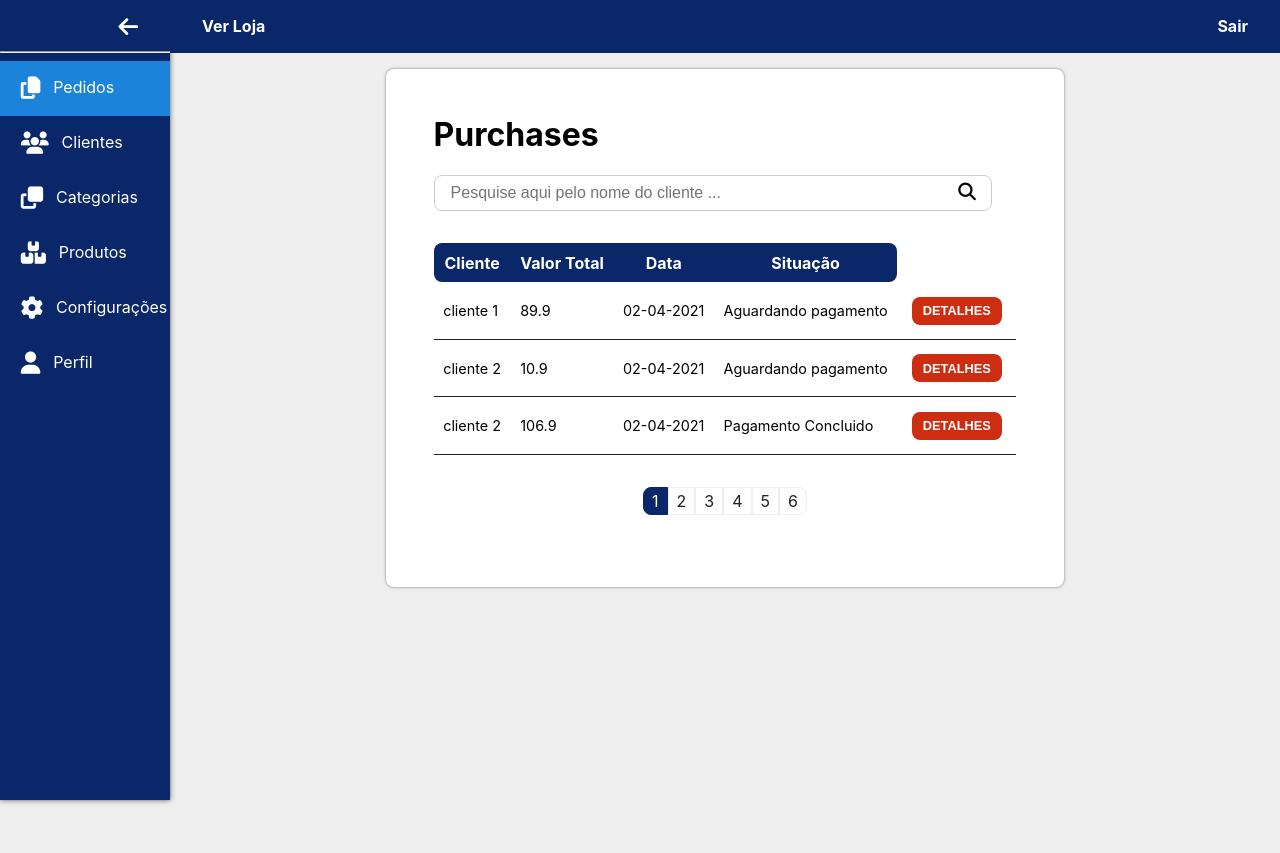
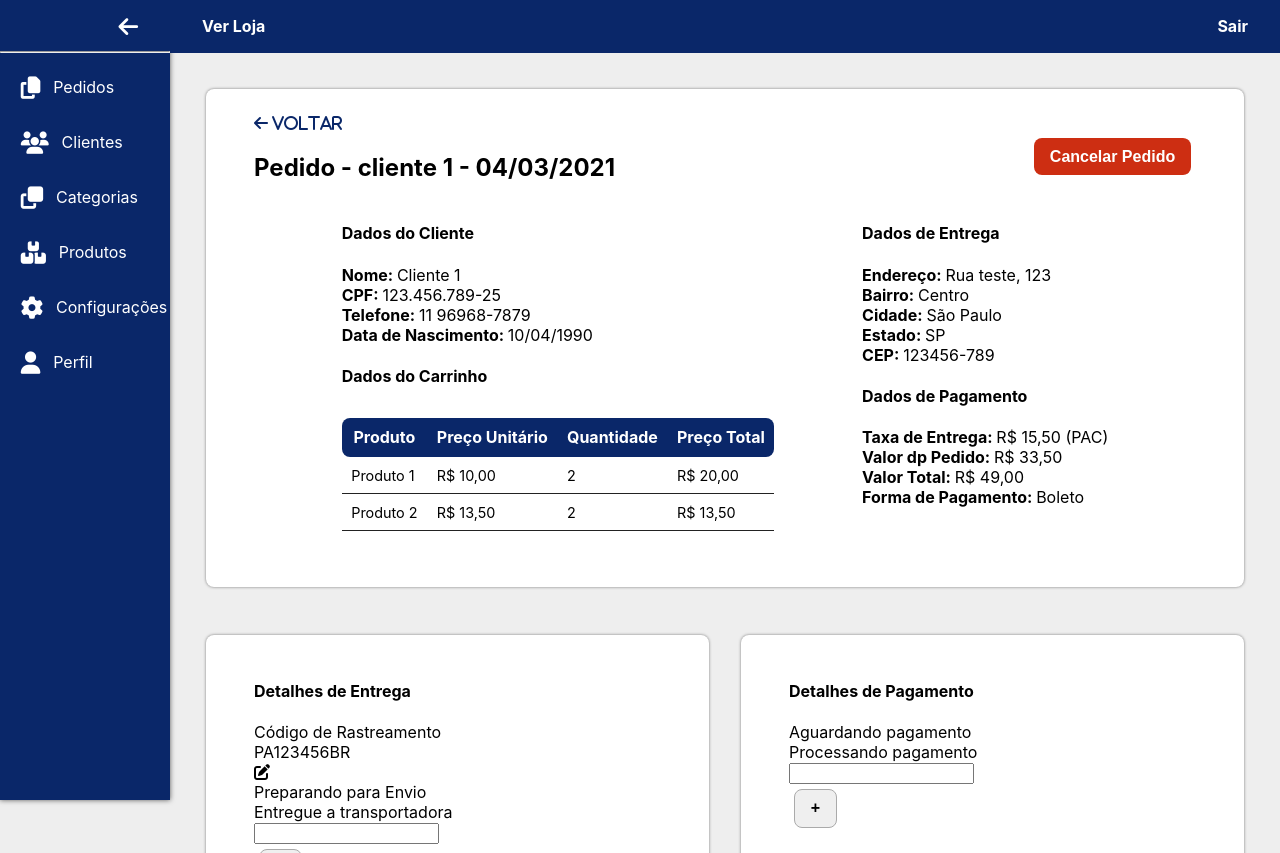
Before and after one commit to vhfuly/ecommerce-dashboard, a React (Create React App) app: page /#/Purchase/logout in a window 1280 px wide. Before the commit this address led to /#/. Built offline with nearby package versions, Linux system fonts and the light colour scheme.

Commit message:
feat: styles in PurchaseDetails

```diff
--- /dev/null
+++ b/src/components/Links/Back.tsx
@@ -0,0 +1,14 @@
+import React from 'react';
+import { Link } from 'react-router-dom';
+
+type Props = {
+  path: string;
+};
+
+const Back: React.FC<Props> = (props) => (
+  <Link to={props.path} className='link-back'>
+    <i className='fas fa-arrow-left'> Voltar </i>
+  </Link>
+);
+
+export default Back;
--- a/src/containers/Purchase/PurchaseDetails.tsx
+++ b/src/containers/Purchase/PurchaseDetails.tsx
@@ -27,17 +27,16 @@ const PurchaseDetails: React.FC = () => {
   }
   return(
     <div className='flex flexColumn'>
-      <div className='center'>
+      <div className='purchase-details-herder'>
         <Title type='h2' title='Pedido - cliente 1 - 04/03/2021'/>
-      </div>
-      <div>
         <ButtonSimple
           type='danger'
           label='Cancelar Pedido'
           onClick={() => alert('Cancelado...!')}
         />
-
       </div>
+      <div className='purchase-details-content'>
+        <div>
           <div>
             <Title type='h4' title='Dados do Cliente'/>
             <TextData parameter='Nome' value='Cliente 1'/>
@@ -45,6 +44,15 @@ const PurchaseDetails: React.FC = () => {
             <TextData parameter='Telefone' value='11 96968-7879'/>
             <TextData parameter='Data de Nascimento' value='10/04/1990'/>
           </div>
+          <div>
+            <Title type='h4' title='Dados do Carrinho'/>
+            <SimpleTable
+              header={['Produto', 'Preço Unitário', 'Quantidade', 'Preço Total']}
+              data={data}
+              />
+          </div>
+        </div>
+        <div>
           <div>
             <Title type='h4' title='Dados de Entrega'/>
             <TextData parameter='Endereço' value='Rua teste, 123'/>
@@ -54,13 +62,6 @@ const PurchaseDetails: React.FC = () => {
             <TextData parameter='CEP' value='123456-789'/>
           </div>
           <div>
-        <Title type='h4' title='Dados do Carrinho'/>
-        <SimpleTable
-          header={['Produto', 'Preço Unitário', 'Quantidade', 'Preço Total']}
-          data={data}
-        />
-      </div>
-      <div>
             <Title type='h4' title='Dados de Pagamento'/>
             <TextData parameter='Taxa de Entrega' value='R$ 15,50 (PAC)'/>
             <TextData parameter='Valor dp Pedido' value='R$ 33,50'/>
@@ -68,6 +69,8 @@ const PurchaseDetails: React.FC = () => {
             <TextData parameter='Forma de Pagamento' value='Boleto'/>
           </div>
         </div>
+      </div>
+    </div>
   );
 }
 
--- a/src/containers/Purchase/index.tsx
+++ b/src/containers/Purchase/index.tsx
@@ -4,19 +4,21 @@ import PurchaseDetails from './PurchaseDetails';
 import DeliveryDetails from './DeliveryDetails';
 import PaymentsDetails from './PaymentsDetails';
 import '../../styles/containers/purchase.css';
+import Back from '../../components/Links/Back';
 
 const Purchase: React.FC = () => {
 
   return(
-    <div className='flex flexColumn'>
+    <div className='flex flexColumn '>
       <div className='card'>
+        <Back path='/'/>
         <PurchaseDetails />
       </div>
       <div className='flex center'>
-        <div className='card'>
+        <div className='card flex flex-1'>
           <DeliveryDetails />
         </div>
-        <div className='card'>
+        <div className='card flex flex-1'>
           <PaymentsDetails />
         </div>
       </div>
--- a/src/styles/containers/purchase.css
+++ b/src/styles/containers/purchase.css
@@ -4,3 +4,18 @@
   flex-direction: column;
   justify-content: center;
 }
+
+.purchase-details-herder {
+  display: flex;
+  justify-content: space-between;
+}
+
+.purchase-details-content {
+  display: flex;
+  justify-content: space-evenly;
+}
+
+.purchase-details-content > div {
+  display: flex;
+  flex-direction: column;
+}
--- a/src/styles/global.css
+++ b/src/styles/global.css
@@ -17,6 +17,11 @@ main {
   overflow-y: scroll;
   justify-content: center;
   height: 100vh;
+}
+
+
+main > div {
+  margin: 20px;
 }
 
 body {
@@ -48,6 +53,11 @@ body {
   cursor: pointer;
   font-weight: bold;
   border-radius: 8px;
+}
+
+.link-back{
+  text-decoration: none;
+  color: var(--color-theme);
 }
 
 .button-small {
```
Lines whose indentation alone changed are shown as unchanged.
